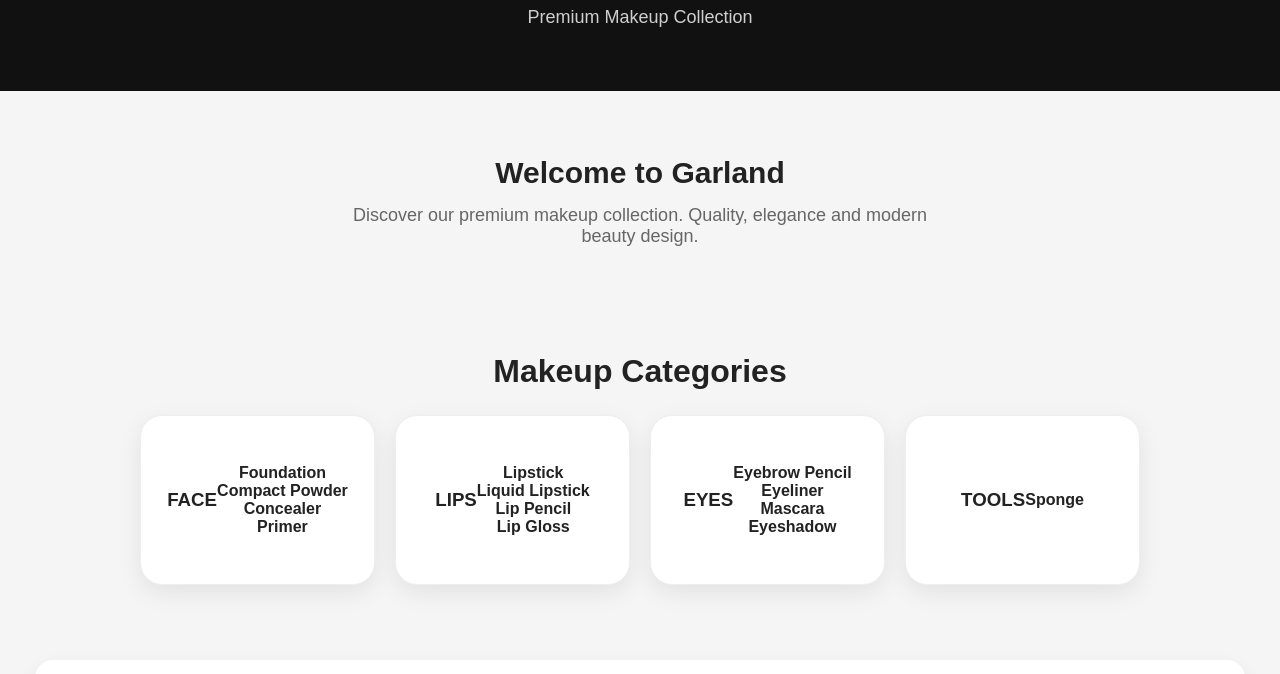
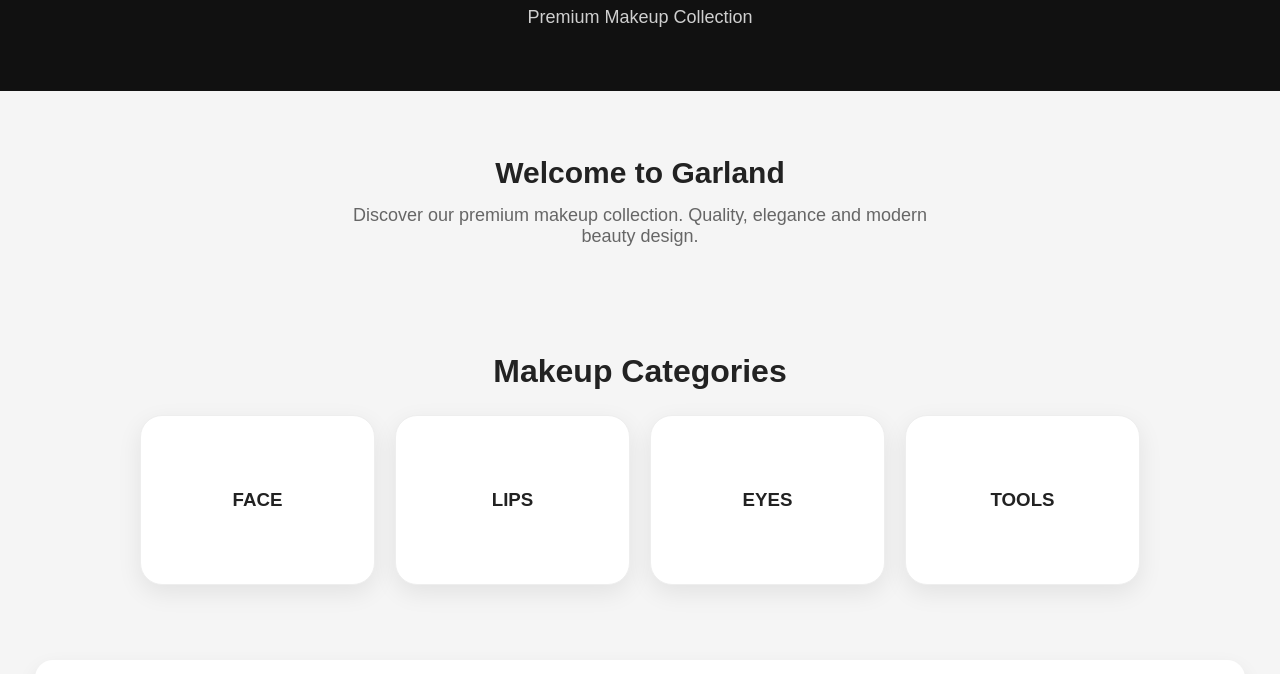
Before and after one commit to shamsshakeri/garland-catalog-, a plain HTML site: page index.html in a window 1280 px wide. Shown: the part 272-946 px from the top of the page. Drawn offline with Linux system fonts and the light colour scheme.

Commit message:
Update index.html

```diff
--- a/index.html
+++ b/index.html
@@ -48,73 +48,32 @@
 
 <section class="categories">
 
-
     <h2>Makeup Categories</h2>
-
 
     <div class="category-list">
 
 
         <div class="category">
-
             <h3>FACE</h3>
-
-            <p>
-                Foundation<br>
-                Compact Powder<br>
-                Concealer<br>
-                Primer
-            </p>
-
         </div>
 
 
-
         <div class="category">
-
             <h3>LIPS</h3>
-
-            <p>
-                Lipstick<br>
-                Liquid Lipstick<br>
-                Lip Pencil<br>
-                Lip Gloss
-            </p>
-
         </div>
 
 
+        <div class="category">
+            <h3>EYES</h3>
+        </div>
 
 
         <div class="category">
-
-            <h3>EYES</h3>
-
-            <p>
-                Eyebrow Pencil<br>
-                Eyeliner<br>
-                Mascara<br>
-                Eyeshadow
-            </p>
-
-        </div>
-
-
-
-
-        <div class="category">
-
             <h3>TOOLS</h3>
-
-            <p>
-                Sponge
-            </p>
-
         </div>
 
 
     </div>
-
 
 </section>
 
```
